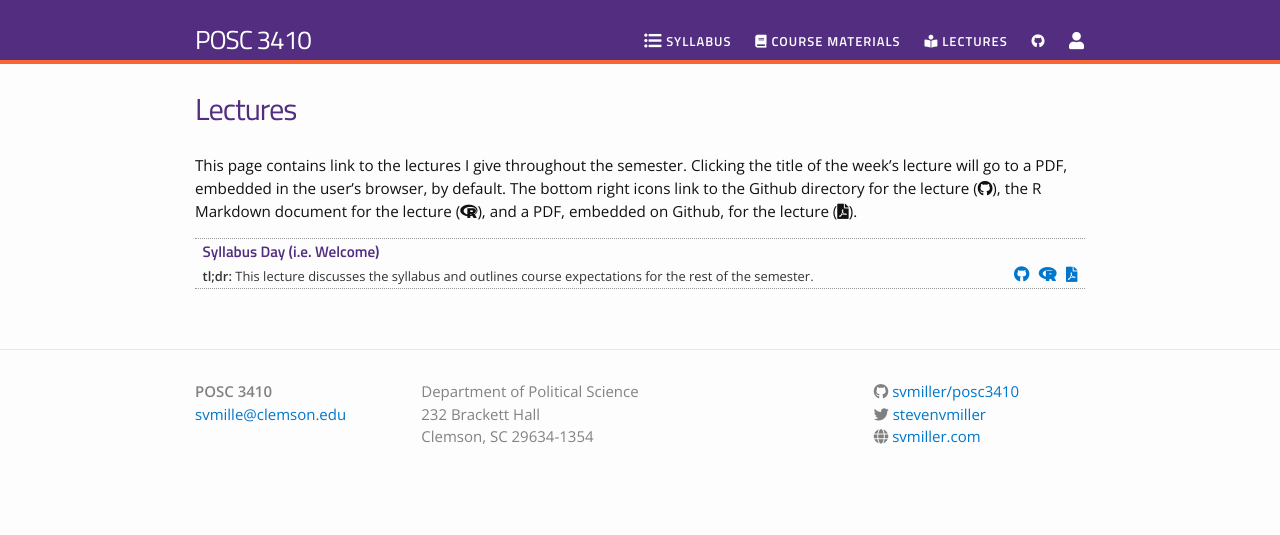
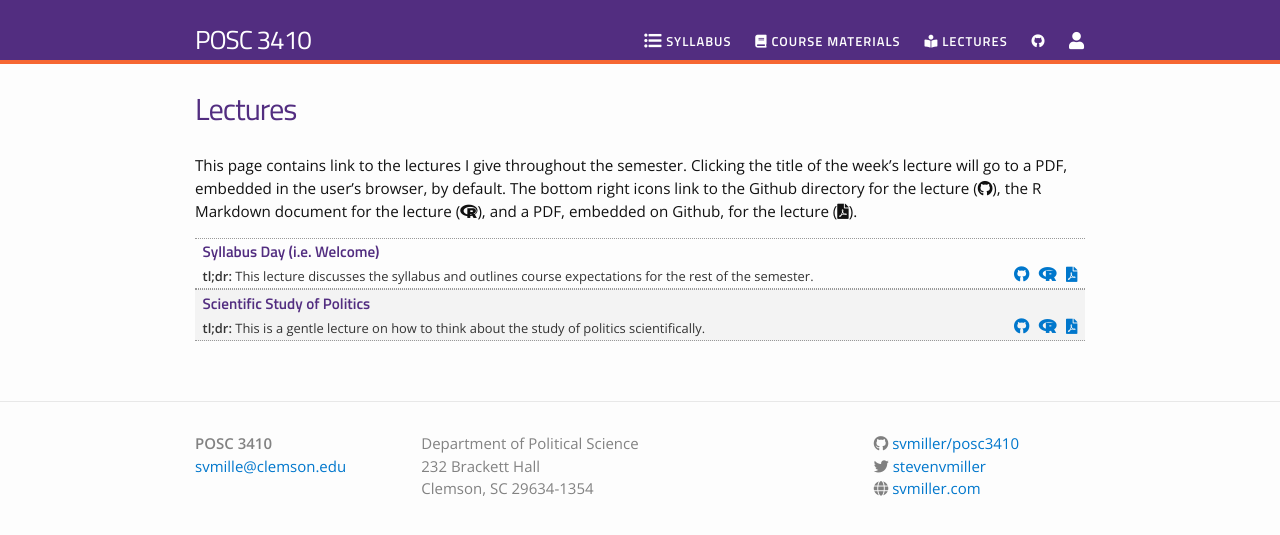
Before and after one commit to svmiller/posc3410, a Jekyll site: the page built from lectures.md, in a window 1280 px wide. Shown: the top 535 px of the page. Built offline with Jekyll 4.4.1, drawn with Linux system fonts in a browser that asks for light colours; nearby versions of some CDN libraries.

Commit message:
commit commit

```diff
--- a/_data/lectures.yml
+++ b/_data/lectures.yml
@@ -2,3 +2,8 @@
   filename: welcome
   dirname: welcome
   tldr:  "This lecture discusses the syllabus and outlines course expectations for the rest of the semester."
+
+- title: "Scientific Study of Politics"
+  filename: scientific-study-of-politics
+  dirname: scientific-study-of-politics
+  tldr:  "This is a gentle lecture on how to think about the study of politics scientifically."
```
